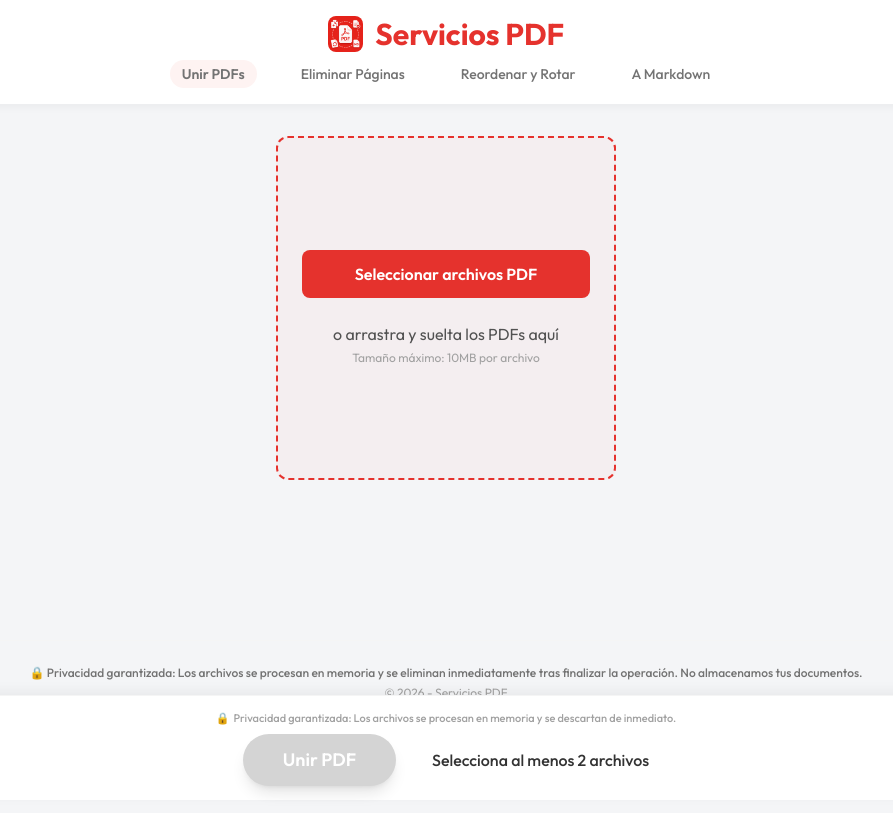
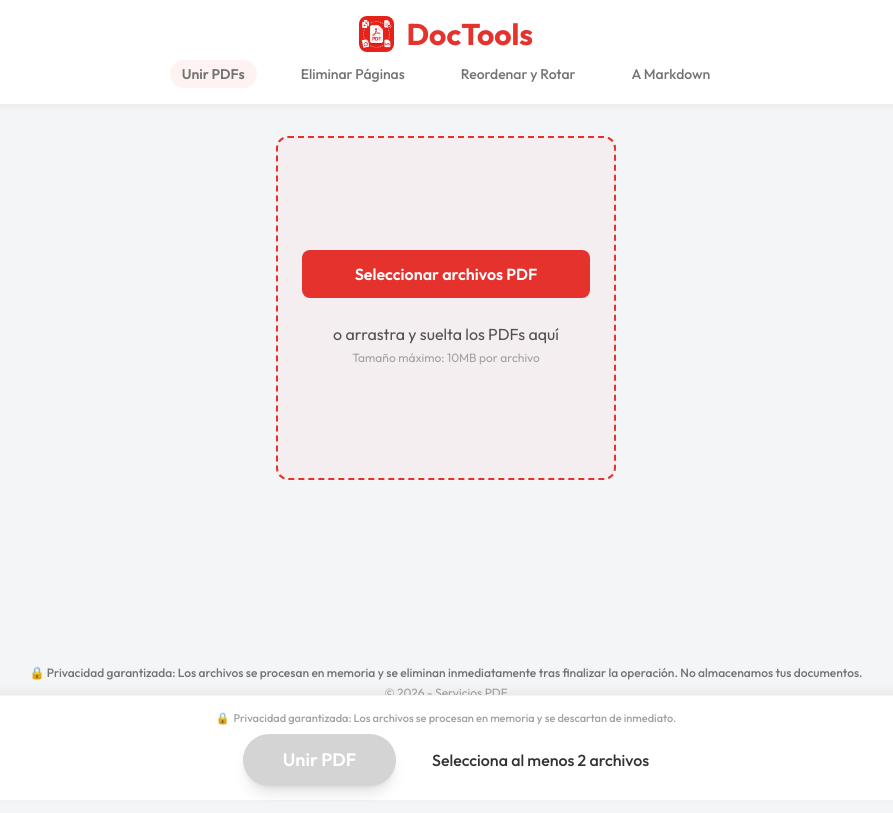
Before and after one commit to roby-dev/PdfService, an Angular app in the folder frontend/: page / in a window 1280 px wide. Shown: the whole page, without its empty margins (194-1087 px from the left). Built offline with nearby package versions, Linux system fonts and the light colour scheme.

Commit message:
docs: rename the app to DocTools

```diff
--- a/frontend/src/app/app.ts
+++ b/frontend/src/app/app.ts
@@ -10,7 +10,7 @@ import { RouterLink, RouterLinkActive, RouterOutlet } from '@angular/router';
       <header class="w-full bg-white shadow-[0_2px_10px_rgba(0,0,0,0.05)] py-4 text-center mb-8">
         <div class="flex items-center justify-center gap-3">
           <img src="assets/logo.png" alt="Logo" class="h-9 w-auto rounded-lg" />
-          <h1 class="text-brand text-3xl font-bold m-0">Servicios PDF</h1>
+          <h1 class="text-brand text-3xl font-bold m-0">DocTools</h1>
         </div>
         <nav class="flex justify-center gap-8 mt-2">
           <a
--- a/frontend/src/index.html
+++ b/frontend/src/index.html
@@ -3,7 +3,7 @@
 
 <head>
   <meta charset="utf-8">
-  <title>Servicios PDF</title>
+  <title>DocTools</title>
   <base href="/">
   <meta name="viewport" content="width=device-width, initial-scale=1">
   <link rel="icon" type="image/png" href="assets/logo.png">
```
Also changed, not shown: 1 other file (tests, documents, lock files or other folders).
